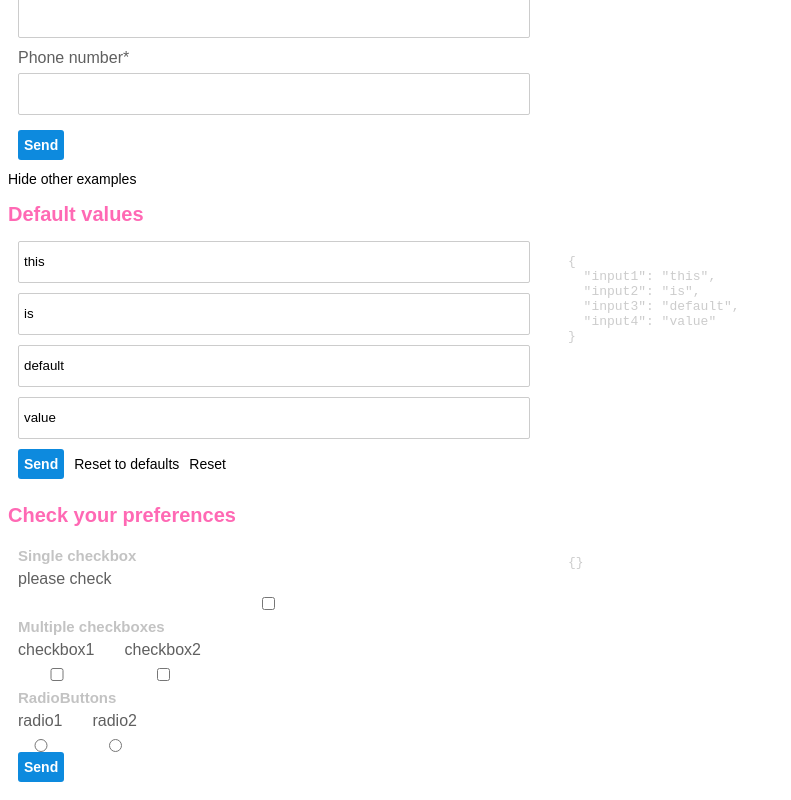
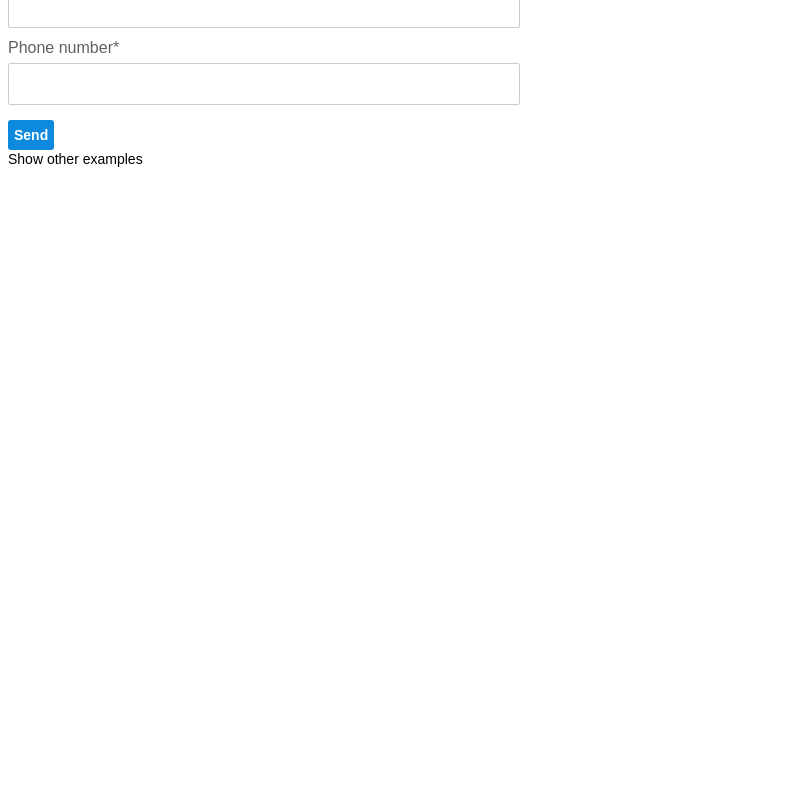
Before and after one commit to criol/react-micro-form, a React app: page / in a window 1280 px wide. Shown: the part 273-1073 px from the top of the page, without its empty margins (0-791 px from the left). After the commit the page ends 800 px from the top, so only its background shows below. Built offline with nearby package versions, Linux system fonts and the light colour scheme; the HTML template or start-up script is replaced by a standard one.

Commit message:
remove styles from additional examples in order to keep code more visual

```diff
--- a/src/Components/App.js
+++ b/src/Components/App.js
@@ -1,6 +1,7 @@
 import React from 'react';
 import { Global, css } from '@emotion/core';
 import styled from '@emotion/styled';
+import { ExampleFormContainer } from './Form/ExampleFormContainer';
 import { UserContactForm } from '../Forms/UserContactForm/UserContactForm';
 import { ContentToggler } from './ContentToggler/ContentToggler';
 import { DefaultValuesForm } from '../Forms/DefaultValuesForm/DefaultValuesForm';
@@ -18,19 +19,35 @@ const FormHeader = styled.h1`
   color: hotpink;
 `;
 
-const onSubmit = val => alert(JSON.stringify(val, undefined, 2));
+const FormSubHeader = styled.h2`
+  color: hotpink;
+`;
+
+const onSubmit = val => {
+  console.log(val);
+};
 
 const App = () => (
   <React.Fragment>
     <Global styles={globalStyles} />
     <FormHeader>Update Your Details</FormHeader>
     <UserContactForm onSubmit={onSubmit} />
+
     <ContentToggler
       label="Show other examples"
       labelNegative="Hide other examples"
     >
-      <DefaultValuesForm onSubmit={onSubmit} />
-      <CheckRadioForm onSubmit={onSubmit} />
+      <FormSubHeader>Default values</FormSubHeader>
+      <ExampleFormContainer>
+        {onChange => (
+          <DefaultValuesForm onSubmit={onSubmit} onChange={onChange} />
+        )}
+      </ExampleFormContainer>
+
+      <FormSubHeader>Checkboxes and radios</FormSubHeader>
+      <ExampleFormContainer>
+        {onChange => <CheckRadioForm onSubmit={onSubmit} onChange={onChange} />}
+      </ExampleFormContainer>
     </ContentToggler>
   </React.Fragment>
 );
--- a/src/Components/ContentToggler/ContentToggler.js
+++ b/src/Components/ContentToggler/ContentToggler.js
@@ -2,7 +2,7 @@ import React, { useState, Fragment } from 'react';
 import { StyledButtonInline } from '../StyledComponents/StyledButtonInline';
 
 export const ContentToggler = ({ label, labelNegative, children }) => {
-  const [enabled, setEnabled] = useState(true);
+  const [enabled, setEnabled] = useState(false);
 
   return (
     <Fragment>
--- /dev/null
+++ b/src/Components/Form/ExampleFormContainer.js
@@ -0,0 +1,27 @@
+import React, { useState } from 'react';
+import styled from '@emotion/styled';
+
+const StyledContrainer = styled.div`
+  display: flex;
+  flex-direction: row;
+  padding: 10px;
+  form {
+    width: 500px;
+    margin-right: 50px;
+  }
+`;
+
+const StyledPre = styled.pre`
+  color: #ccc;
+`;
+
+export const ExampleFormContainer = ({ children }) => {
+  const [values, setValues] = useState({});
+
+  return (
+    <StyledContrainer>
+      {children(newValues => setValues(newValues))}
+      <StyledPre>{JSON.stringify(values, null, 2)}</StyledPre>
+    </StyledContrainer>
+  );
+};
--- a/src/Components/StyledComponents/StyledFormContrainer.js
+++ /dev/null
@@ -1,11 +0,0 @@
-import styled from '@emotion/styled';
-
-export const StyledFormContrainer = styled.div`
-  display: flex;
-  flex-direction: row;
-  padding: 10px;
-  form {
-    width: 500px;
-    margin-right: 50px;
-  }
-`;
--- a/src/Components/StyledComponents/StyledH2.js
+++ /dev/null
@@ -1,9 +0,0 @@
-import styled from '@emotion/styled';
-
-export const StyledH2 = styled.h2`
-  font-size: 20px;
-  font-weight: bold;
-  color: hotpink;
-  margin-top: 15px;
-  margin-bottom: 5px;
-`;
--- a/src/Components/StyledComponents/StyledH4.js
+++ /dev/null
@@ -1,9 +0,0 @@
-import styled from '@emotion/styled';
-
-export const StyledH4 = styled.h4`
-  font-size: 15px;
-  font-weight: bold;
-  color: #c3c3c3;
-  margin-top: 5px;
-  margin-bottom: 5px;
-`;
--- a/src/Components/StyledComponents/StyledPre.js
+++ /dev/null
@@ -1,5 +0,0 @@
-import styled from '@emotion/styled';
-
-export const StyledPre = styled.pre`
-  color: #ccc;
-`;
--- a/src/Forms/CheckRadioForm/CheckRadioForm.js
+++ b/src/Forms/CheckRadioForm/CheckRadioForm.js
@@ -1,71 +1,42 @@
-import React, { Fragment } from 'react';
-import styled from '@emotion/styled';
+import React from 'react';
 import { useForm, useField } from '../../Hooks/Form';
-import { StyledButton } from '../../Components/StyledComponents/StyledButton';
-import { StyledFormContrainer } from '../../Components/StyledComponents/StyledFormContrainer';
-import { StyledPre } from '../../Components/StyledComponents/StyledPre';
-import { StyledH2 } from '../../Components/StyledComponents/StyledH2';
-import { StyledH4 } from '../../Components/StyledComponents/StyledH4';
-import { FormControl } from '../../Components/Form/FormControl';
 
-const StyledRows = styled.div`
-  display: flex;
-  flex-direciton: row;
-`;
-
-const StyledRow = styled.div`
-  margin-right: 30px;
-`;
-
-export const CheckRadioForm = ({ onSubmit }) => {
-  const [form, handleSubmit, { values }] = useForm(onSubmit, {});
-  const [singlCheckbox] = useField('singleCheckbox', form, 'yes!');
-  const [checkbox1] = useField('checkbox', form, 'checkbox1');
-  const [checkbox2] = useField('checkbox', form, 'checkbox2');
-  const [radio1] = useField('radio', form, 'radio1');
-  const [radio2] = useField('radio', form, 'radio2');
+export const CheckRadioForm = ({ onSubmit, onChange }) => {
+  const [form, handleSubmit] = useForm({ onSubmit, onChange }, {});
+  const [singleCheckbox] = useField('singleCheckbox', form, 'yes!');
+  const [checkbox1] = useField('groupedCheckbox', form, 'checkbox one');
+  const [checkbox2] = useField('groupedCheckbox', form, 'checkbox two');
+  const [radio1] = useField('groupedRadio', form, 'radio one');
+  const [radio2] = useField('groupedRadio', form, 'radio two');
 
   return (
-    <Fragment>
-      <StyledH2>Check your preferences</StyledH2>
-
-      <StyledFormContrainer>
     <form onSubmit={handleSubmit}>
-          <StyledH4>Single checkbox</StyledH4>
-          <FormControl label="please check">
-            <input type="checkbox" {...singlCheckbox} />
-          </FormControl>
-          <StyledH4>Multiple checkboxes</StyledH4>
-          <StyledRows>
-            <StyledRow>
-              <FormControl label="checkbox1">
+      <label>
+        <input type="checkbox" {...singleCheckbox} />
+        Single checkbox
+      </label>
+      <hr />
+      <label>
         <input type="checkbox" {...checkbox1} />
-              </FormControl>
-            </StyledRow>
-            <StyledRow>
-              <FormControl label="checkbox2">
+        Checkbox one
+      </label>
+      <br />
+      <label>
         <input type="checkbox" {...checkbox2} />
-              </FormControl>
-            </StyledRow>
-          </StyledRows>
-          <StyledH4>RadioButtons</StyledH4>
-          <StyledRows>
-            <StyledRow>
-              <FormControl label="radio1">
+        Checkbox two
+      </label>
+      <hr />
+      <label>
         <input type="radio" {...radio1} />
-              </FormControl>
-            </StyledRow>
-            <StyledRow>
-              <FormControl label="radio2">
+        Radio one
+      </label>
+      <br />
+      <label>
         <input type="radio" {...radio2} />
-              </FormControl>
-            </StyledRow>
-          </StyledRows>
-          <StyledButton type="submit">Send</StyledButton>
+        Radio two
+      </label>
+      <hr />
+      <button type="submit">Send</button>
     </form>
-
-        <StyledPre>{JSON.stringify(values, null, 2)}</StyledPre>
-      </StyledFormContrainer>
-    </Fragment>
   );
 };
--- a/src/Forms/DefaultValuesForm/DefaultValuesForm.js
+++ b/src/Forms/DefaultValuesForm/DefaultValuesForm.js
@@ -1,28 +1,9 @@
-import React, { Fragment } from 'react';
-import styled from '@emotion/styled';
+import React from 'react';
 import { useForm, useField } from '../../Hooks/Form';
-import { StyledInput } from '../../Components/StyledComponents/StyledInput';
-import { StyledButton } from '../../Components/StyledComponents/StyledButton';
-import { StyledFormContrainer } from '../../Components/StyledComponents/StyledFormContrainer';
-import { StyledPre } from '../../Components/StyledComponents/StyledPre';
-import { StyledH2 } from '../../Components/StyledComponents/StyledH2';
-import { StyledButtonInline } from '../../Components/StyledComponents/StyledButtonInline';
 
-const InputWithMargin = styled(StyledInput)`
-  margin-bottom: 10px;
-`;
-
-const ButtonWithMargin = styled(StyledButton)`
-  margin-right: 10px;
-`;
-
-const ButtonInlineWithMargin = styled(StyledButtonInline)`
-  margin-right: 10px;
-`;
-
-export const DefaultValuesForm = ({ onSubmit }) => {
-  const [form, handleSubmit, { values }, resetValues] = useForm(
-    onSubmit,
+export const DefaultValuesForm = ({ onSubmit, onChange }) => {
+  const [form, handleSubmit, , resetValues] = useForm(
+    { onSubmit, onChange },
     {},
     {
       input1: 'this',
@@ -38,42 +19,24 @@ export const DefaultValuesForm = ({ onSubmit }) => {
   const [input4] = useField('input4', form);
 
   return (
-    <Fragment>
-      <StyledH2>Default values</StyledH2>
+    <form onSubmit={handleSubmit}>
+      <input {...input1} />
+      <br />
+      <input {...input2} />
+      <br />
+      <input {...input3} />
+      <br />
+      <input {...input4} />
+      <hr />
+      <button type="submit">Send</button>
 
-      <StyledFormContrainer>
-        <form onSubmit={handleSubmit}>
-          <InputWithMargin {...input1} />
+      <button type="button" onClick={() => resetValues()}>
+        Reset to defaults
+      </button>
 
-          <InputWithMargin {...input2} />
-
-          <InputWithMargin {...input3} />
-
-          <InputWithMargin {...input4} />
-
-          <ButtonWithMargin type="submit">Send</ButtonWithMargin>
-
-          <ButtonInlineWithMargin
-            type="button"
-            onClick={() => {
-              resetValues();
-            }}
-          >
-            Reset to defaults
-          </ButtonInlineWithMargin>
-
-          <ButtonInlineWithMargin
-            type="button"
-            onClick={() => {
-              resetValues({});
-            }}
-          >
-            Reset
-          </ButtonInlineWithMargin>
-        </form>
-
-        <StyledPre>{JSON.stringify(values, null, 2)}</StyledPre>
-      </StyledFormContrainer>
-    </Fragment>
+      <button type="button" onClick={() => resetValues({})}>
+        Reset
+      </button>
+    </form>
   );
 };
--- a/src/Forms/UserContactForm/UserContactForm.js
+++ b/src/Forms/UserContactForm/UserContactForm.js
@@ -6,18 +6,20 @@ import { useField, useForm } from '../../Hooks/Form';
 import { FormControl } from '../../Components/Form/FormControl';
 import { StyledInput } from '../../Components/StyledComponents/StyledInput';
 import { StyledButton } from '../../Components/StyledComponents/StyledButton';
-import { StyledPre } from '../../Components/StyledComponents/StyledPre';
-import { StyledFormContrainer } from '../../Components/StyledComponents/StyledFormContrainer';
 
 import { validate } from './validate';
 import { FieldNames } from './constants';
+
+const Form = styled.form`
+  width: 500px;
+`;
 
 const InputsContainer = styled.div`
   margin-bottom: 10px;
 `;
 
-export const UserContactForm = ({ onSubmit = () => {} }) => {
-  const [form, handleSubmit, { values, status }] = useForm(onSubmit, {
+export const UserContactForm = ({ onSubmit }) => {
+  const [form, handleSubmit] = useForm(onSubmit, {
     validate,
   });
 
@@ -27,8 +29,7 @@ export const UserContactForm = ({ onSubmit = () => {} }) => {
   const [number, numberMeta] = useField(FieldNames.phoneNumber, form);
 
   return (
-    <StyledFormContrainer>
-      <form onSubmit={handleSubmit}>
+    <Form onSubmit={handleSubmit}>
       <InputsContainer>
         <FormControl meta={firstNameMeta} label="First name*">
           <StyledInput {...firstName} />
@@ -48,13 +49,6 @@ export const UserContactForm = ({ onSubmit = () => {} }) => {
       </InputsContainer>
 
       <StyledButton type="submit">Send</StyledButton>
-      </form>
-
-      <StyledPre>
-        {JSON.stringify(values, null, 2)}
-        <hr />
-        {JSON.stringify(status, null, 2)}
-      </StyledPre>
-    </StyledFormContrainer>
+    </Form>
   );
 };
--- a/src/Helpers/Validate/validators.js
+++ b/src/Helpers/Validate/validators.js
@@ -12,10 +12,4 @@ export const stringOnly = createValidator(v => !v || !/\d/.test(v));
 
 export const numberOnly = createValidator(v => !v || /^\d*$/.test(v));
 
-export const phoneNumber = createValidator(
-  v =>
-    !v ||
-    /(?:(?:\+?1\s*(?:[.-]\s*)?)?(?:\(\s*([2-9]1[02-9]|[2-9][02-8]1|[2-9][02-8][02-9])\s*\)|([2-9]1[02-9]|[2-9][02-8]1|[2-9][02-8][02-9]))\s*(?:[.-]\s*)?)?([2-9]1[02-9]|[2-9][02-9]1|[2-9][02-9]{2})\s*(?:[.-]\s*)?([0-9]{4})(?:\s*(?:#|x\.?|ext\.?|extension)\s*(\d+))?/gim.test(
-      v,
-    ),
-);
+export const phoneNumber = createValidator(v => !v || /[\+\d]*$/.test(v));
```
Also changed, not shown: src/Hooks/Form/useForm.hook.js (+16 -2 lines). Lines whose indentation alone changed are shown as unchanged.
